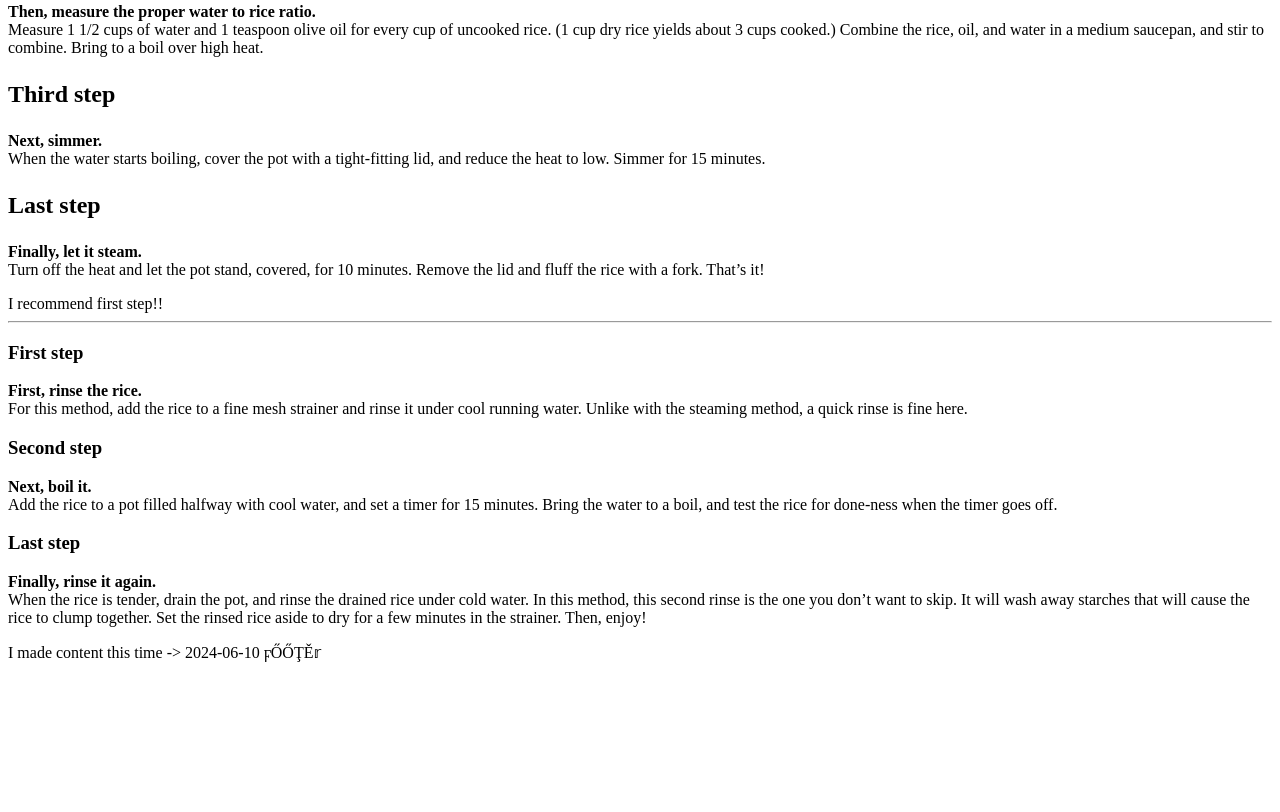
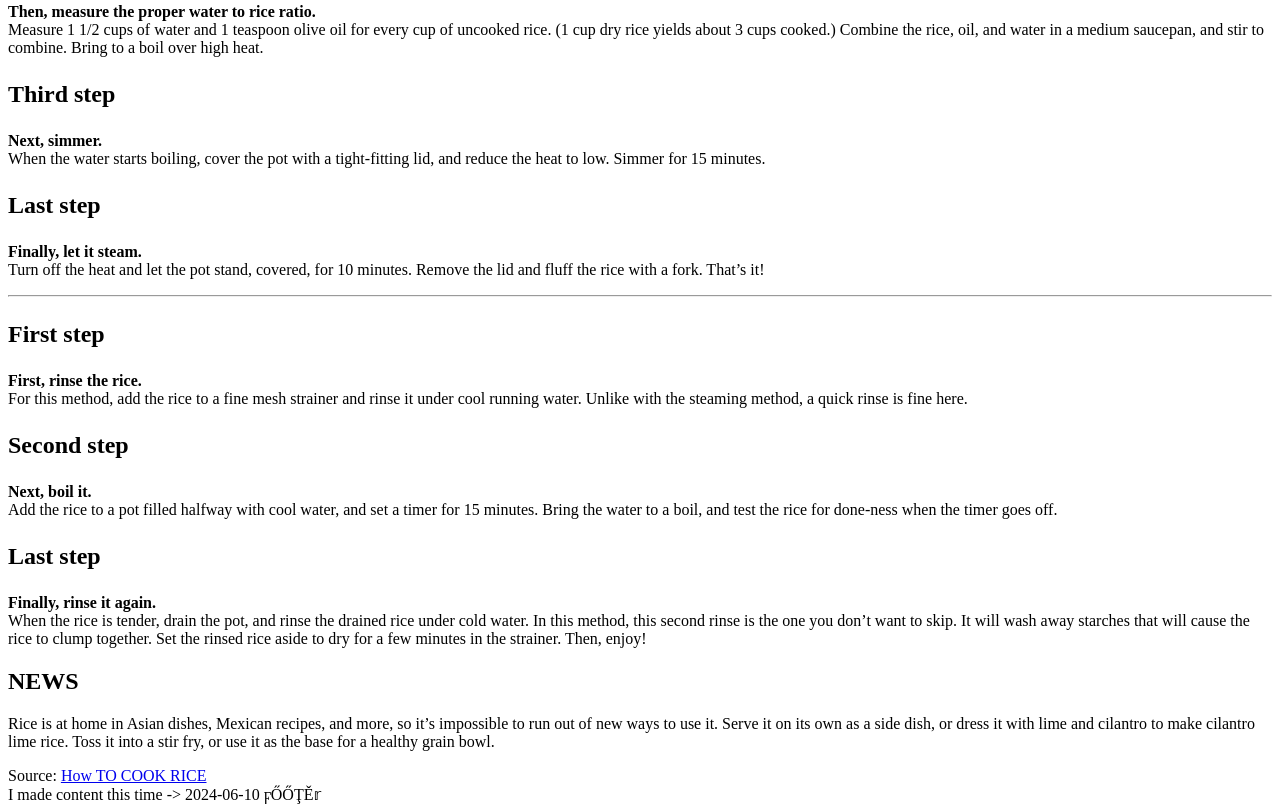
Before and after one commit to juniahn-dev/co-op, a plain HTML site: page index.html in a window 1280 px wide. Shown: the part 335-1147 px from the top of the page. Before the commit the page ends 1005 px from the top, so only its background shows below. Drawn offline with Linux system fonts and the light colour scheme.

Commit message:
[chore] Edit html file

```diff
--- a/index.html
+++ b/index.html
@@ -65,31 +65,29 @@
           stand, covered, for 10 minutes. Remove the lid and fluff the rice with
           a fork. That’s it!
         </p>
-        <aside>I recommend first step!!</aside>
       </section>
       <hr />
-      <!-- article element -->
-      <article>
+      <section>
         <!-- heading and paragraph -->
-        <h3>
+        <h2>
           <p>First step</p>
-        </h3>
+        </h2>
         <p>
           <b>First, rinse the rice.</b><br />For this method, add the rice to a
           fine mesh strainer and rinse it under cool running water. Unlike with
           the steaming method, a quick rinse is fine here.
         </p>
-        <h3>
+        <h2>
           <p>Second step</p>
-        </h3>
+        </h2>
         <p>
           <b>Next, boil it.</b><br />Add the rice to a pot filled halfway with
           cool water, and set a timer for 15 minutes. Bring the water to a boil,
           and test the rice for done-ness when the timer goes off.
         </p>
-        <h3>
+        <h2>
           <p>Last step</p>
-        </h3>
+        </h2>
         <p>
           <b>Finally, rinse it again.</b><br />When the rice is tender, drain
           the pot, and rinse the drained rice under cold water. In this method,
@@ -97,7 +95,24 @@
           starches that will cause the rice to clump together. Set the rinsed
           rice aside to dry for a few minutes in the strainer. Then, enjoy!
         </p>
+      </section>
+      <!-- article element -->
+      <article>
+        <h2>NEWS</h2>
+        <p>
+          Rice is at home in Asian dishes, Mexican recipes, and more, so it’s
+          impossible to run out of new ways to use it. Serve it on its own as a
+          side dish, or dress it with lime and cilantro to make cilantro lime
+          rice. Toss it into a stir fry, or use it as the base for a healthy
+          grain bowl.
+        </p>
       </article>
+      <aside>
+        Source:
+        <a href="https://www.loveandlemons.com/how-to-cook-rice/"
+          >How TO COOK RICE</a
+        >
+      </aside>
     </main>
     <!-- footer element -->
     <footer>
```
